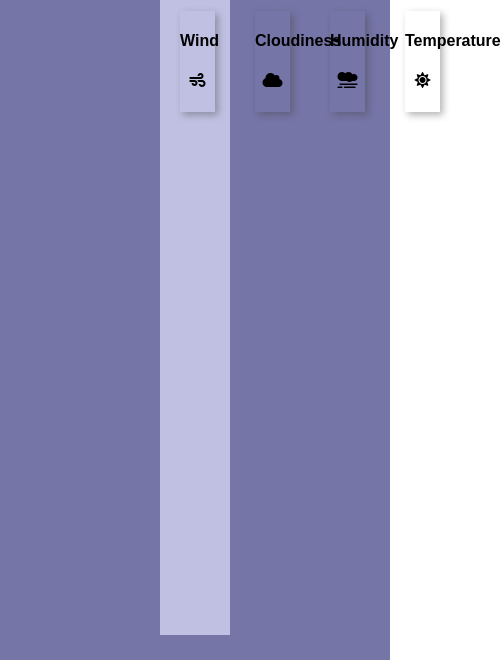
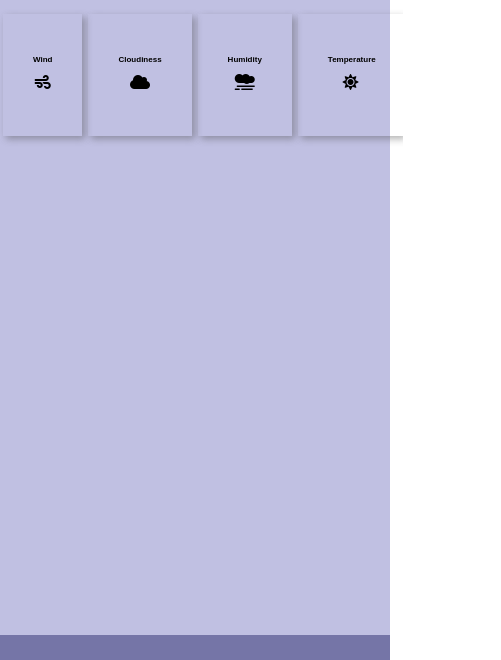
Before and after one commit to bafiam/WEATHER-APP, a website built with webpack: page dist/index.html in a window 390 px wide. Shown: the part 209-869 px from the top of the page, 501 px wide, since content can reach past the window. Built offline with Linux system fonts and the light colour scheme; no server answers.

Commit message:
style: make it responsive

```diff
--- a/src/css/displayData.css
+++ b/src/css/displayData.css
@@ -1,5 +1,5 @@
-@import '~@fortawesome/fontawesome-free/css/fontawesome.css';
-@import '~@fortawesome/fontawesome-free/css/solid.css';
+@import "~@fortawesome/fontawesome-free/css/fontawesome.css";
+@import "~@fortawesome/fontawesome-free/css/solid.css";
 
 #divMain {
   display: flex;
@@ -22,3 +22,44 @@
   height: 60px;
   text-align: center;
 }
+
+#cityName {
+  padding-top: 20px;
+  font-size: 30px;
+  font-weight: bold;
+  font-style: italic;
+}
+
+@media only screen and (max-width: 767px) {
+  #mainOne,
+  #mainTwo,
+  #mainThree,
+  #mainFour {
+    width: 50%;
+    padding: 30px;
+  }
+}
+
+@media only screen and (max-width: 600px) {
+  #mainOne,
+  #mainTwo,
+  #mainThree,
+  #mainFour {
+    width: 27%;
+    margin: 3px;
+  }
+
+  #mainOne h4,
+  #mainTwo h4,
+  #mainThree h4,
+  #mainFour h4 {
+    font-size: 8px;
+  }
+
+  #mainOne h5,
+  #mainTwo h5,
+  #mainThree h5,
+  #mainFour h5 {
+    font-size: 8px;
+  }
+}
--- a/src/css/header.css
+++ b/src/css/header.css
@@ -32,3 +32,15 @@ nav div p {
 p {
   margin: 0;
 }
+
+@media only screen and (max-width: 767px) {
+  nav div {
+    width: 250px;
+  }
+}
+
+@media only screen and (max-width: 600px) {
+  nav div {
+    width: 70px;
+  }
+}
--- a/src/css/main.css
+++ b/src/css/main.css
@@ -11,3 +11,15 @@
   background-color: rgb(192, 192, 226);
   margin: auto;
 }
+
+@media only screen and (max-width: 767px) {
+  #maincontent {
+    width: 100%;
+  }
+}
+
+@media only screen and (max-width: 600px) {
+  #maincontent {
+    width: 100%;
+  }
+}
```
Also changed, not shown: dist/main.js.
